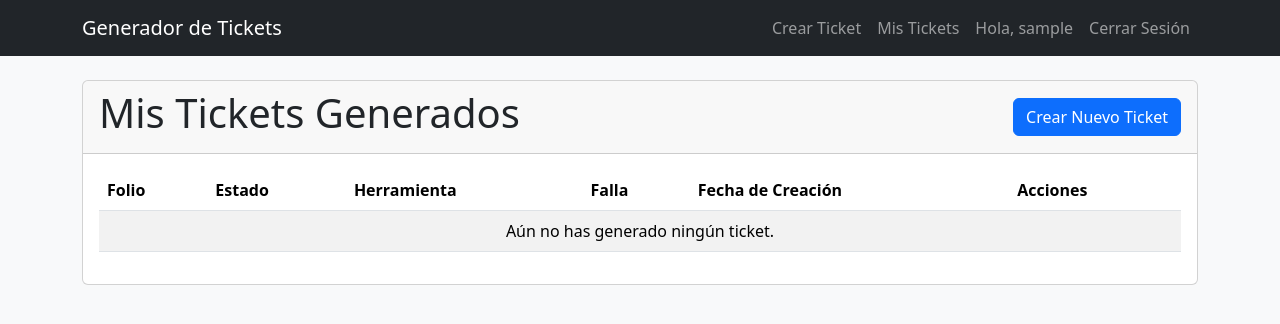
After one commit to Elihu90/sistema-tickets-django, a Django app: page /tickets/lista/ in a window 1280 px wide. The commit adds this page. Shown: the top 324 px of the page. Run offline with Django 5.2, Linux system fonts and the light colour scheme; the visitor is signed in with stand-in values (Sample User, id 1); data that the repository does not hold is empty; some libraries are stand-ins or nearby versions.

Commit message:
Implementado CRUD completo para Tickets (Crear, Ver, Editar, Eliminar)

```diff
--- a/sgtr/settings.py
+++ b/sgtr/settings.py
@@ -146,4 +146,4 @@ CRISPY_TEMPLATE_PACK = "bootstrap5"
 LOGIN_URL = 'cuentas/login/'
 
 # URL a la que se redirige DESPUÉS de un inicio de sesión exitoso
-LOGIN_REDIRECT_URL = '/tickets/crear/'
+LOGIN_REDIRECT_URL =  '/tickets/lista/'
--- /dev/null
+++ b/templates/tickets/lista_tickets.html
@@ -0,0 +1,44 @@
+{% extends 'base.html' %}
+
+{% block content %}
+<div class="card">
+    <div class="card-header d-flex justify-content-between align-items-center">
+        <h1>Mis Tickets Generados</h1>
+        <a href="{% url 'crear_ticket' %}" class="btn btn-primary">Crear Nuevo Ticket</a>
+    </div>
+    <div class="card-body">
+        <div class="table-responsive">
+            <table class="table table-striped table-hover">
+                <thead>
+                    <tr>
+                        <th>Folio</th>
+                        <th>Estado</th>
+                        <th>Herramienta</th>
+                        <th>Falla</th>
+                        <th>Fecha de Creación</th>
+                        <th>Acciones</th>
+                    </tr>
+                </thead>
+                <tbody>
+                    {% for ticket in tickets %}
+                    <tr>
+                        <td>{{ ticket.folio }}</td>
+                        <td><span class="badge bg-primary">{{ ticket.estado.nombre }}</span></td>
+                        <td>{{ ticket.herramienta }}</td>
+                        <td>{{ ticket.falla.codigo|default:"N/A" }}</td>
+                        <td>{{ ticket.fecha_creacion|date:"d/m/Y H:i" }}</td>
+                        <td>
+                            <a href="{% url 'detalles_ticket' ticket.pk %}" class="btn btn-sm btn-info">Ver Detalles</a>
+                        </td>
+                    </tr>
+                    {% empty %}
+                    <tr>
+                        <td colspan="6" class="text-center">Aún no has generado ningún ticket.</td>
+                    </tr>
+                    {% endfor %}
+                </tbody>
+            </table>
+        </div>
+    </div>
+</div>
+{% endblock %}
--- a/tickets/urls.py
+++ b/tickets/urls.py
@@ -9,4 +9,6 @@ urlpatterns = [
     path('lista/', views.lista_tickets, name='lista_tickets'),
     path('buscar-herramientas/', views.buscar_herramientas, name='buscar_herramientas'),
     path('detalles-herramienta/<int:pk>/', views.detalles_herramienta, name='detalles_herramienta'),
+    path('detalles/<int:pk>/', views.detalles_ticket, name='detalles_ticket'),
+    path('editar/<int:pk>/', views.editar_ticket, name='editar_ticket')
 ]
--- a/tickets/views.py
+++ b/tickets/views.py
@@ -1,71 +1,85 @@
 # tickets/views.py
 
-# tickets/views.py
+from django.shortcuts import render, redirect, get_object_or_404
+from django.contrib import messages
+from django.contrib.auth.decorators import login_required
+from django.urls import reverse
+from .forms import TicketForm
+from .models import Ticket, TicketEstado, Herramienta
+import datetime
 
-from django.shortcuts import render, redirect
-from django.contrib import messages  # <-- Importamos los mensajes
-from django.contrib.auth.decorators import login_required
-from .forms import TicketForm
-from .models import TicketEstado
-from .models import Herramienta
-from .models import Ticket
-import datetime
-from django.contrib.auth.decorators import login_required
 @login_required
-
-
 def crear_ticket(request):
     if request.method == 'POST':
         form = TicketForm(request.POST)
         if form.is_valid():
             try:
-                # Intentamos obtener el estado "Abierto"
                 estado_abierto = TicketEstado.objects.get(nombre='Abierto')
-
                 nuevo_ticket = form.save(commit=False)
-
                 nuevo_ticket.estado = estado_abierto
                 nuevo_ticket.creado_por = request.user
-
                 timestamp = datetime.datetime.now().strftime('%Y%m%d%H%M%S')
                 nuevo_ticket.folio = f'FOLIO-{timestamp}'
-
                 nuevo_ticket.save()
-
-                # Añadimos un mensaje de éxito
                 messages.success(request, f"¡Ticket {nuevo_ticket.folio} creado exitosamente!")
-
                 return redirect('crear_ticket')
-
             except TicketEstado.DoesNotExist:
-                # Si no existe, mostramos un error amigable en lugar de crashear
                 messages.error(request, "Error crítico: El estado 'Abierto' no existe. Por favor, créalo en el panel de administración.")
-
-    else: # Método GET
+    else:
         form = TicketForm()
 
-    contexto = {'form': form}
+    form.helper.form_action = reverse('crear_ticket')
+    contexto = {
+        'form': form,
+        'titulo': 'Generar Nuevo Ticket de Reparación'
+    }
     return render(request, 'tickets/crear_ticket.html', contexto)
 
-def buscar_herramientas(request):
-    # Toma el texto de búsqueda enviado por HTMX
-    query = request.POST.get('text_search')
-    # Busca herramientas que coincidan en el número de serie o modelo
-    herramientas = Herramienta.objects.filter(numero_serie__icontains=query) | Herramienta.objects.filter(modelo__icontains=query)
-    # Renderiza una plantilla "parcial" con los resultados
-    return render(request, 'tickets/partials/search_results.html', {'herramientas': herramientas})
-
-def detalles_herramienta(request, pk):
-    # Obtiene la herramienta específica por su ID (pk)
-    herramienta = Herramienta.objects.get(pk=pk)
-    # Renderiza una plantilla "parcial" con los detalles
-    return render(request, 'tickets/partials/herramienta_details.html', {'herramienta': herramienta})
-
+@login_required
 def lista_tickets(request):
-    # El nombre de la función debe ser exactamente este
+    # Esta era la función que faltaba en el código anterior
     tickets_del_usuario = Ticket.objects.filter(creado_por=request.user).order_by('-fecha_creacion')
-
     contexto = {
         'tickets': tickets_del_usuario
     }
     return render(request, 'tickets/lista_tickets.html', contexto)
+
+@login_required
+def detalles_ticket(request, pk):
+    ticket = get_object_or_404(Ticket, pk=pk, creado_por=request.user)
+    contexto = {
+        'ticket': ticket
+    }
+    return render(request, 'tickets/detalles_ticket.html', contexto)
+
+@login_required
+def editar_ticket(request, pk):
+    ticket = get_object_or_404(Ticket, pk=pk, creado_por=request.user)
+    if request.method == 'POST':
+        form = TicketForm(request.POST, instance=ticket)
+        if form.is_valid():
+            form.save()
+            messages.success(request, f"Ticket {ticket.folio} actualizado exitosamente.")
+            return redirect('detalles_ticket', pk=ticket.pk)
+    else:
+        form = TicketForm(instance=ticket)
+
+    form.helper.form_action = reverse('editar_ticket', kwargs={'pk': ticket.pk})
+    contexto = {
+        'form': form,
+        'titulo': f'Editando Ticket: {ticket.folio}'
+    }
+    return render(request, 'tickets/crear_ticket.html', contexto)
+
+# --- Vistas para HTMX (Búsqueda dinámica) ---
+def buscar_herramientas(request):
+    query = request.POST.get('text_search', '')
+    if query:
+        herramientas = Herramienta.objects.filter(numero_serie__icontains=query) | Herramienta.objects.filter(modelo__icontains=query)
+    else:
+        herramientas = []
+    return render(request, 'tickets/partials/search_results.html', {'herramientas': herramientas})
+
+def detalles_herramienta(request, pk):
+    herramienta = get_object_or_404(Herramienta, pk=pk)
+    return render(request, 'tickets/partials/herramienta_details.html', {'herramienta': herramienta})
```
Also changed, not shown: templates/tickets/crear_ticket.html (+3 -6 lines), templates/tickets/detalles_ticket.html (added, +36 -0 lines), tickets/forms.py (+8 -9 lines).
